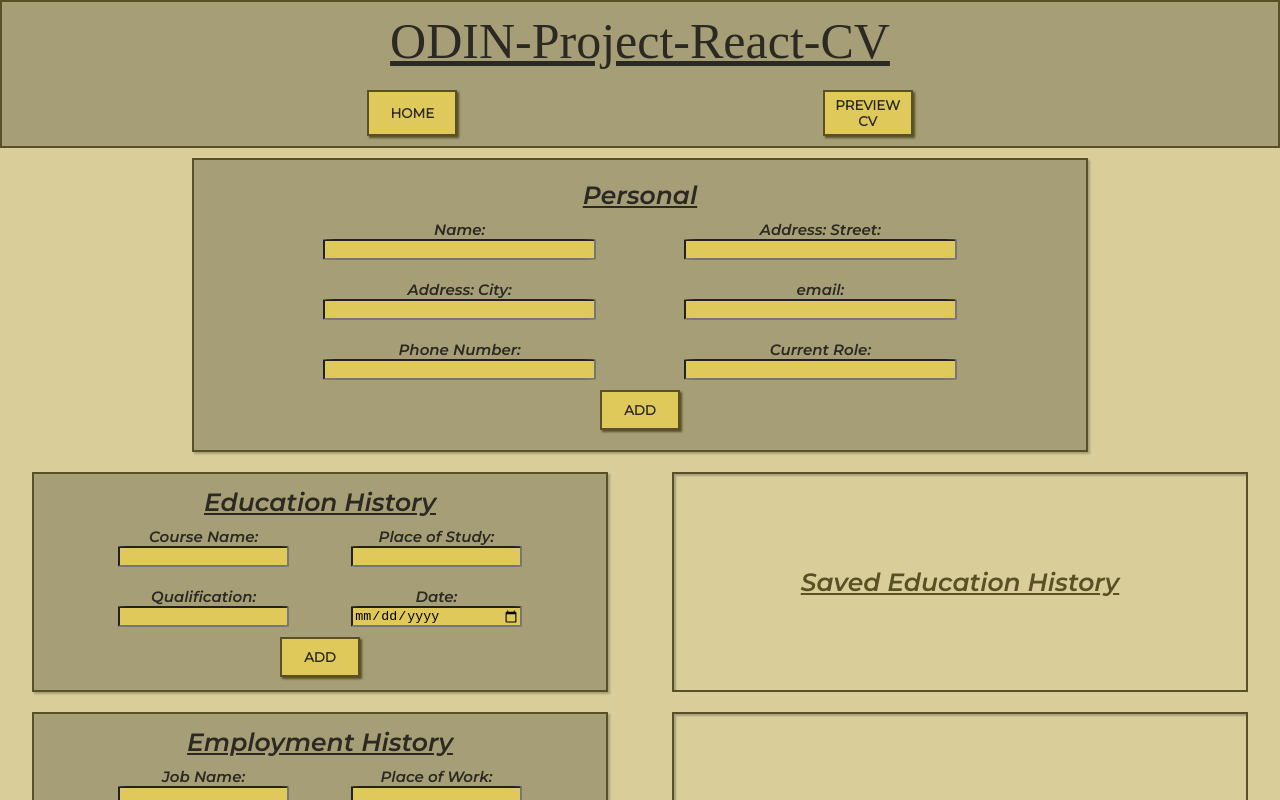
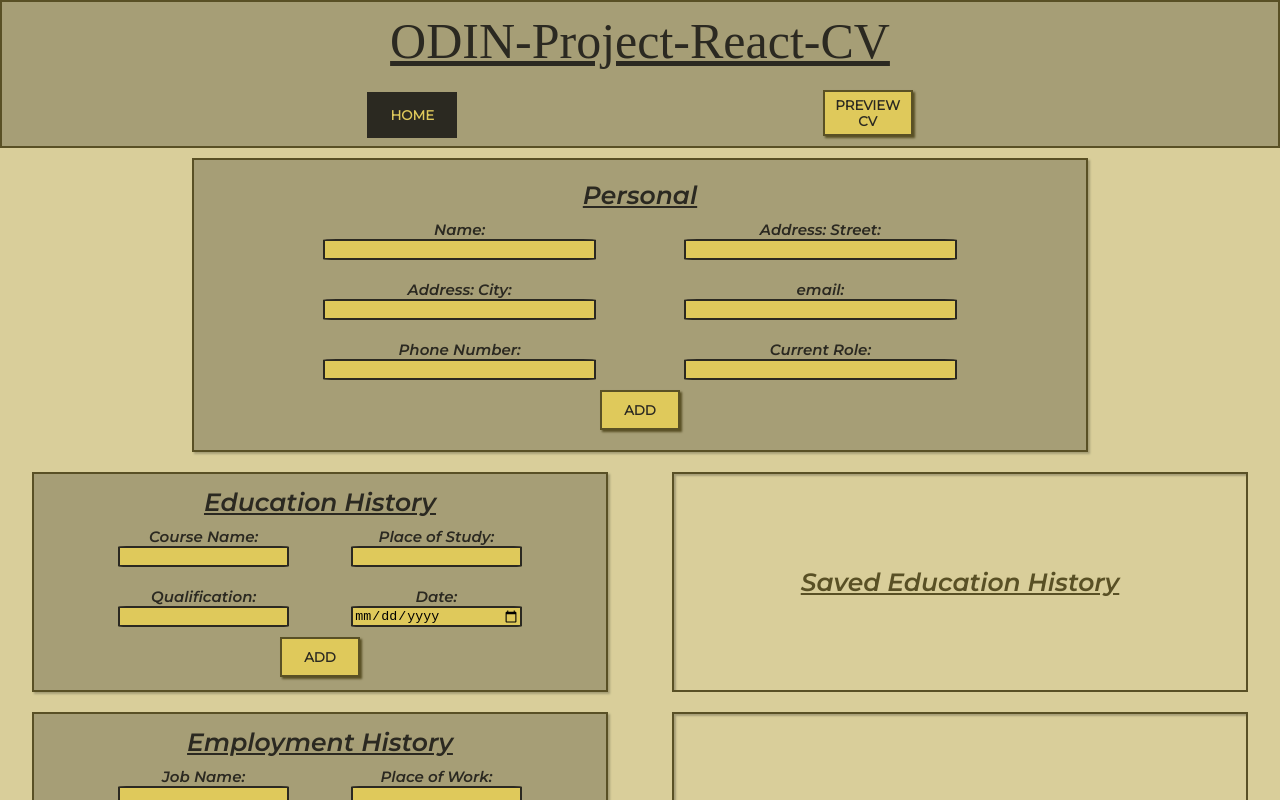
Before and after one commit to rwalsh221/odin_react_cv, a React (Create React App) app in the folder odin_cv/: page / in a window 1280 px wide. Shown: the top 800 px of the page. Built offline with nearby package versions, Linux system fonts and the light colour scheme; a web font is replaced by a local one.

Commit message:
add active button to headerNav

```diff
--- a/odin_cv/src/App.css
+++ b/odin_cv/src/App.css
@@ -91,6 +91,7 @@ input,
 select {
   width: 80%;
   border-radius: 5%;
+  border: 2px solid var(--main-text-color);
 }
 
 input,
--- a/odin_cv/src/components/CVInput/CVInputs/CVInputs.js
+++ b/odin_cv/src/components/CVInput/CVInputs/CVInputs.js
@@ -11,6 +11,7 @@ import SavedCvInput from './SavedCvInputs/SavedCvInputs';
 import classes from './CVInputs.module.css';
 
 // TODO: ADD VALIDATION LAST THING!!
+// TODO: ADD REFERENCE FORM
 
 const mapDispatch = {
   ...actionTypes,
@@ -95,54 +96,6 @@ const CvInputs = (props) => {
         </li>
       );
     });
-  };
-
-  const dispatchSubmit = (storeName, payload) => {
-    switch (storeName) {
-      case 'education':
-        dispatch(actionTypes.addEducation(payload));
-        break;
-      case 'employment':
-        dispatch(actionTypes.addEmployment(payload));
-        break;
-      case 'additional':
-        dispatch(actionTypes.addAdditional(payload));
-        break;
-      default:
-        console.log('no switch');
-    }
-  };
-
-  const dispatchUpdate = (storeName, payload) => {
-    switch (storeName) {
-      case 'education':
-        dispatch(actionTypes.updateEducation(payload));
-        break;
-      case 'employment':
-        dispatch(actionTypes.updateEmployment(payload));
-        break;
-      case 'additional':
-        dispatch(actionTypes.updateAdditional(payload));
-        break;
-      default:
-        console.log('no switch');
-    }
-  };
-
-  const dispatchDelete = (storeName, payload) => {
-    switch (storeName) {
-      case 'education':
-        dispatch(actionTypes.deleteEducation(payload));
-        break;
-      case 'employment':
-        dispatch(actionTypes.deleteEmployment(payload));
-        break;
-      case 'additional':
-        dispatch(actionTypes.deleteAdditional(payload));
-        break;
-      default:
-        console.log('no switch');
-    }
   };
 
   // gets saved input to be edited
--- a/odin_cv/src/components/CVInput/CVInputs/CVInputsSlice.js
+++ b/odin_cv/src/components/CVInput/CVInputs/CVInputsSlice.js
@@ -34,7 +34,6 @@ const cvInputsSlice = createSlice({
       state.employment.push({ ...payload });
     },
     addAdditional(state, action) {
-      console.log(action.payload);
       const payload = action.payload;
       state.additional.push({ ...payload });
     },
--- a/odin_cv/src/components/HeaderNavigation/HeaderNavigation.js
+++ b/odin_cv/src/components/HeaderNavigation/HeaderNavigation.js
@@ -9,6 +9,17 @@ import classes from './HeaderNavigation.module.css';
 const HeaderNavigation = (props) => {
   const state = useSelector((state) => state);
 
+  let btnClassHome = classes.navButton;
+  let btnClassPreview = classes.navButton;
+
+  if (props.home) {
+    btnClassHome = classes.navButtonClicked;
+  }
+
+  if (props.preview) {
+    btnClassPreview = classes.navButtonClicked;
+  }
+
   return (
     <header>
       <Link to="/home">
@@ -16,11 +27,11 @@ const HeaderNavigation = (props) => {
       </Link>
       <nav className={classes.navBar}>
         <Link to="/home">
-          <button className={classes.navButton}>HOME</button>
+          <button className={btnClassHome}>HOME</button>
         </Link>
         <Link to="/preview">
           <button
-            className={classes.navButton}
+            className={btnClassPreview}
             onClick={() => {
               setLocalStorage('fullState', state);
             }}
--- a/odin_cv/src/components/HeaderNavigation/HeaderNavigation.module.css
+++ b/odin_cv/src/components/HeaderNavigation/HeaderNavigation.module.css
@@ -13,11 +13,20 @@ header {
   width: 100%;
 }
 
-.navButton {
+.navButton,
+.navButtonClicked {
   padding: 0.5rem;
   width: 9rem;
   height: 100%;
   text-align: center;
+}
+
+.navButtonClicked {
+  background-color: var(--main-text-color);
+  border: 2px solid var(--main-text-color);
+  color: #dfc95b;
+  transform: translateY(2px);
+  box-shadow: none;
 }
 
 .navBar {
--- a/odin_cv/src/containers/Home/Home.js
+++ b/odin_cv/src/containers/Home/Home.js
@@ -6,7 +6,7 @@ import CVInput from '../../components/CVInput/CVInput';
 const Home = (props) => {
   return (
     <React.Fragment>
-      <HeaderNavigation />
+      <HeaderNavigation home={true} />
       <CVInput />
     </React.Fragment>
   );
--- a/odin_cv/src/containers/Preview/Preview.js
+++ b/odin_cv/src/containers/Preview/Preview.js
@@ -6,7 +6,7 @@ import CVPreview from '../../components/CVPreview/CVPreview';
 const Preview = (props) => {
   return (
     <React.Fragment>
-      <HeaderNavigation />
+      <HeaderNavigation preview={true} />
       <CVPreview />
     </React.Fragment>
   );
```
Also changed, not shown: 1 other file (tests, documents, lock files or other folders).
